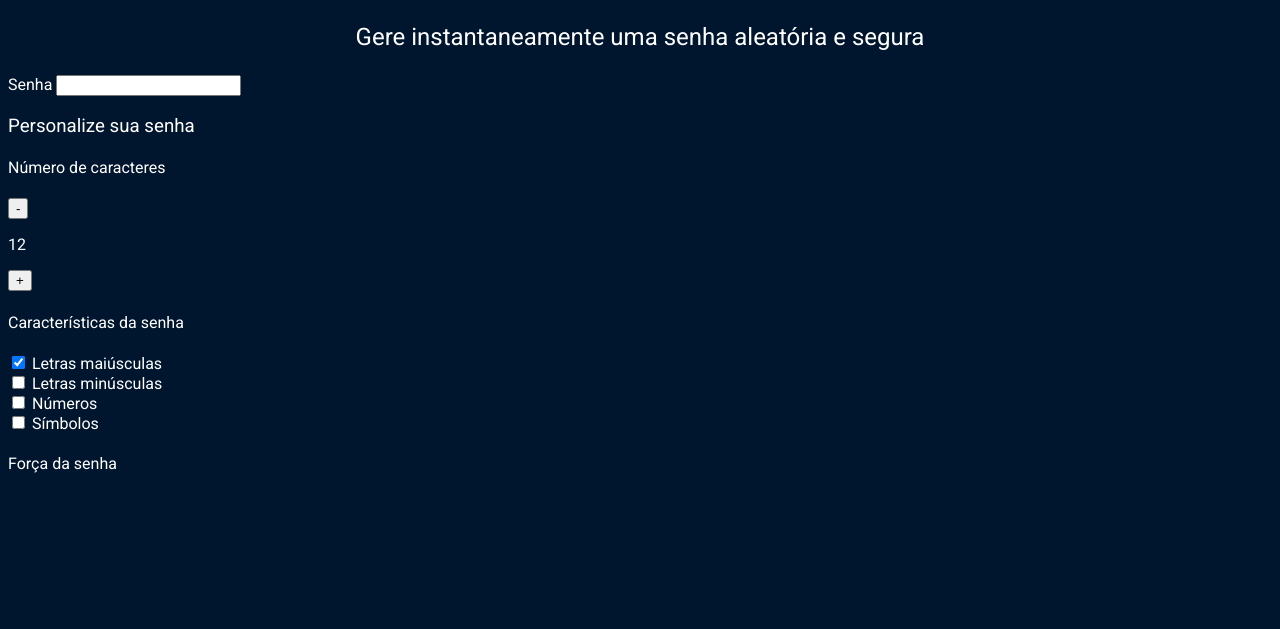
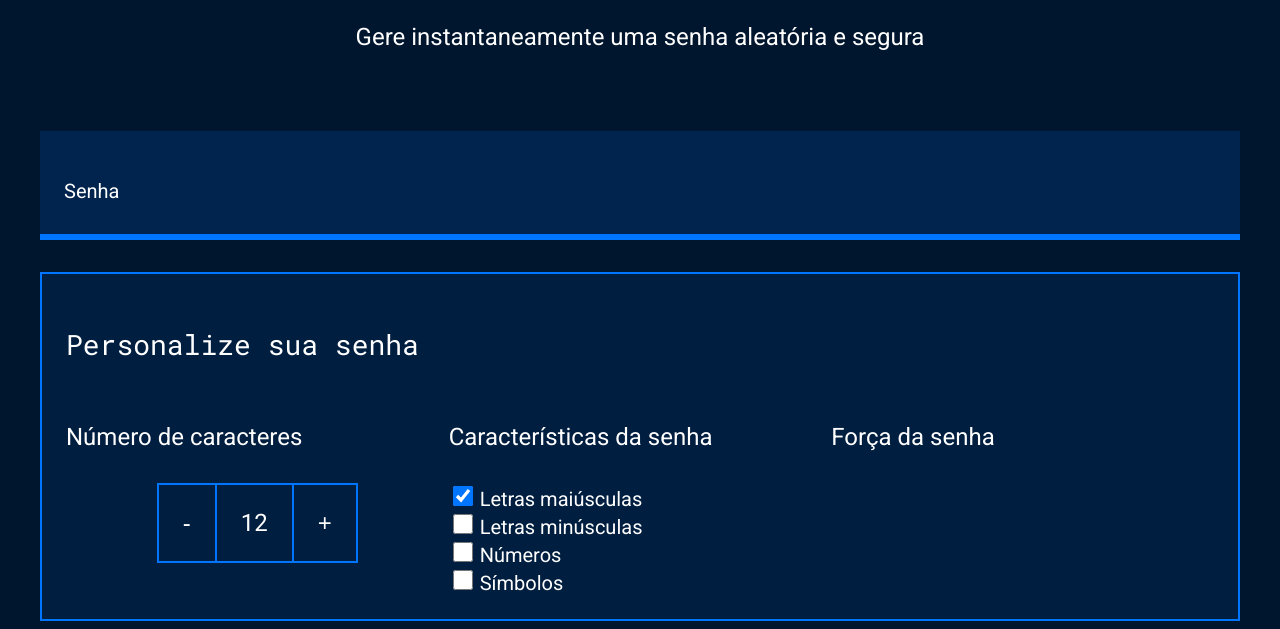
Before and after one commit to GiovannaV22/Seguran-a-Digital, a plain HTML site: page Gi Senha/index.html in a window 1280 px wide. Shown: the part 195-824 px from the top of the page. Before the commit the page ends 800 px from the top, so only its background shows below. Drawn offline with Linux system fonts and the light colour scheme.

Commit message:
Update style.css

```diff
--- a/Gi Senha/style.css
+++ b/Gi Senha/style.css
@@ -3,9 +3,9 @@
 :root{
     --branco: white;
     --cor-de-fundo: #00162E;
-    --fundo-senha:#00244D;
-    --fundo-texto:#001E40;
-    --borda:#0075FF;
+    --fundo-senha: #00244D;
+    --fundo-texto: #001E40;
+    --borda: #0075FF;
     --roboto: 'Roboto', sans-serif;
     --roboto-mono: 'Roboto Mono', monospace;
 }
@@ -19,6 +19,7 @@ body{
     background-color: var(--cor-de-fundo);
     font-family: var(--roboto);
 }
+
 .titulo-principal{
     font-family: var(--roboto-mono);
     font-size: 32px;
@@ -33,7 +34,90 @@ body{
     margin-top: 80px;
 }
 
-.conteudo-titulo{
-    text-align: center;
+.conteudo-senha{
     margin-top: 80px;
+    background: var(--fundo-senha);
+    padding: 24px;
+    border-bottom: 6px solid var(--borda);
 }
+
+#campo-senha{
+    background-color: var(--fundo-senha);
+    border: none;
+    color: var(--branco);
+    font-family: var(--roboto-mono);
+    font-size: 40px;
+    width: 70%;
+}
+
+#campo-senha:focus{
+    outline: none;
+}
+
+.conteudo{
+    max-width: 1200px;
+    margin: 0 auto;
+}
+
+.parametro{
+    background-color: var(--fundo-texto);
+    border: 2px solid var(--borda);
+    margin-top: 32px;
+    padding: 24px;
+}
+
+.parametro-titulo{
+    font-family: var(--roboto-mono);
+    font-size: 28px;
+}
+
+.parametro-senha__titulo{
+    font-size:24px;
+}
+
+.parametro-coluna__senha{
+    display: flex;
+    flex-direction: column;
+    justify-content: center;
+}
+.parametro-senha{
+    width: 50%;
+    margin: 0 auto;
+}
+
+.parametro-senha-botoes{
+    display: flex;
+    justify-content: center;
+}
+
+.parametro-senha__botao{
+    background-color: var(--fundo-texto);
+    color: var(--branco);
+    border: 2px solid var(--borda);
+    padding: 24px;
+    font-size: 24px;
+    cursor: pointer;
+}
+.parametro-senha__texto{
+    padding: 24px;
+    border-top: 2px solid var(--borda);
+    border-bottom: 2px solid var(--borda);
+    margin: 0;
+    font-size: 24px;
+}
+
+label{
+    font-size: 20px;
+}
+
+.checkbox{
+    width: 20px;
+    height: 20px;
+    cursor: pointer;
+}
+
+@media screen and (min-width: 768px) {
+    .parametro-coluna__senha{
+        flex-direction: row;
+    }
+}
```
